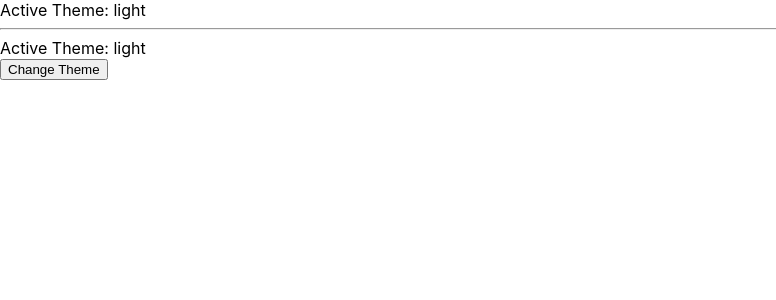
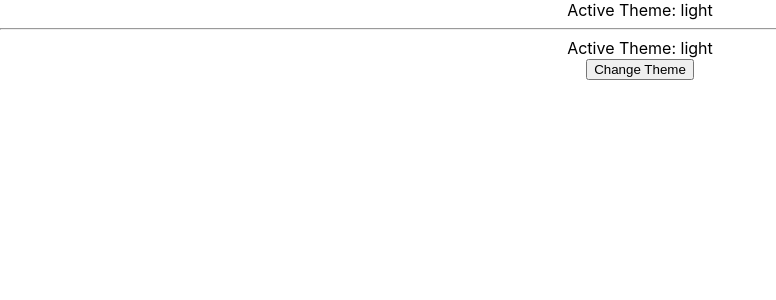
Before and after one commit to SAslan8006/ReactDersleri, a React (Create React App) app: page / in a window 1280 px wide. Shown: the top 300 px of the page, without its empty margins (0-776 px from the left). Built offline with nearby package versions, Linux system fonts and the light colour scheme; the HTML template or start-up script is replaced by a standard one.

Commit message:
Theme Switcher Yapımı

```diff
--- a/src/App.css
+++ b/src/App.css
@@ -1,7 +1,12 @@
-.App {
+.dark {
   text-align: center;
-  justify-items: center;
+  background-color: black;
+  height: 100vh;
+  color: #fff;
 }
-label {
-  display: block;
+.light {
+  text-align: center;
+  background-color: rgb(255, 255, 255);
+  height: 100vh;
+  color: #000000;
 }
--- a/src/App.js
+++ b/src/App.js
@@ -1,5 +1,6 @@
 import './App.css';
 import Button from './componenets/Context/Button';
+import Container from './componenets/Context/Container';
 import Header from './componenets/Context/Header';
 import { ThemeProvider } from './context/ThemeContext';
 
@@ -7,9 +8,7 @@ function App() {
 
   return (
     <ThemeProvider>
-      <Header />
-      <hr />
-      <Button />
+      <Container />
     </ThemeProvider>
   )
 }
--- /dev/null
+++ b/src/componenets/Context/Container.js
@@ -0,0 +1,18 @@
+import React, { useContext } from 'react'
+import Header from './Header'
+import Button from './Button'
+import ThemeContext from '../../context/ThemeContext'
+
+function Container() {
+    const { theme } = useContext(ThemeContext)
+    console.log(theme);
+    return (
+        <div className={theme}>
+            <Header />
+            <hr />
+            <Button />
+        </div>
+    )
+}
+
+export default Container
```
